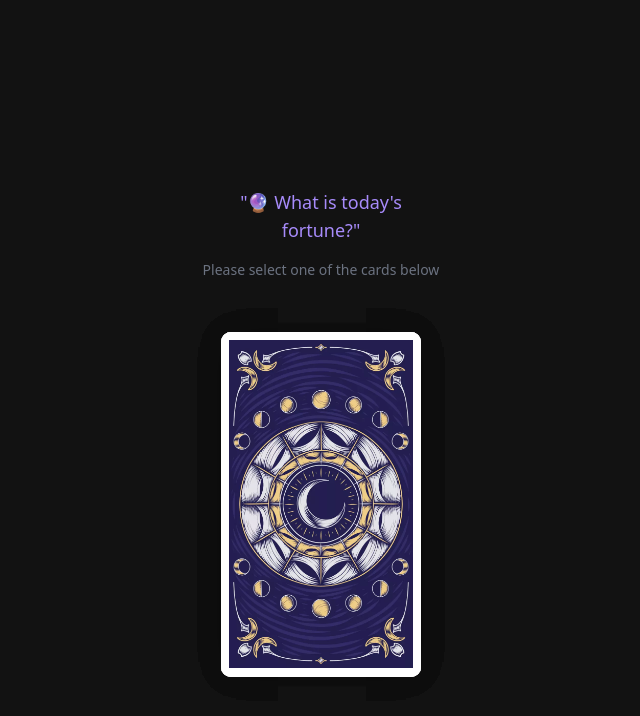
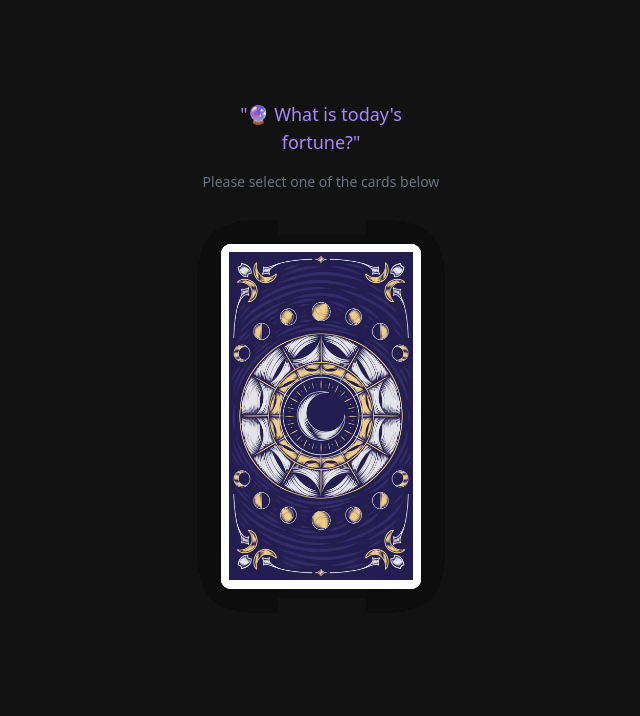
Before and after one commit to agnes0304/GPTarot, a React (Vite) app: page / in a window 1280 px wide. Both pictures are taken after a click on the item "🔮 What is today's fortune?". Shown: the top 716 px of the page, without its empty margins (319-959 px from the left). Built offline with nearby package versions, Linux system fonts and the light colour scheme.

Commit message:
modified style

```diff
--- a/src/components/CardDeck.tsx
+++ b/src/components/CardDeck.tsx
@@ -37,10 +37,8 @@ const CardDeck: FC<CardDeckProps> = ({ selectedPrompt, setCard }) => {
 
   return (
     <div>
-      <div style={fadeInStyle}>
-        <Loading />
-      </div>
-      {!isLoading && (
+      {!isLoading ? (
+        <div className="mt-[100px]">
           <div
             className="flex flex-col items-center"
             style={{ transition: "opacity 1s ease", opacity: opacity }}
@@ -64,6 +62,11 @@ const CardDeck: FC<CardDeckProps> = ({ selectedPrompt, setCard }) => {
               />
             </div>
           </div>
+        </div>
+      ) : (
+        <div style={fadeInStyle} className="grid place-items-center h-[100vh]">
+          <Loading />
+        </div>
       )}
     </div>
   );
--- a/src/index.css
+++ b/src/index.css
@@ -51,11 +51,11 @@ dd {
   margin: 0;
 }
 
-/* 일단 넣음 */
+/* 모바일 스프레드(DragSpread) 위치 문제로 각 컴포넌트 개별 적용함 */
 body {
-  display: grid;
-  place-items: center;
-  height: 100vh;
+  /* display: grid; */
+  /* place-items: center; */
+  /* height: 100vh; */
   background-color: #121212;
 }
 /* Remove list styles on ul, ol elements */
--- a/src/pages/Ask.tsx
+++ b/src/pages/Ask.tsx
@@ -28,14 +28,16 @@ const Ask: FC = () => {
   return (
     <div style={{ transition: "opacity 1s ease", opacity: opacity }}>
       {!showCardDeck && (
-        <>
+        <div className="grid place-items-center h-[100vh]">
+          <div>
             <LangToggle />
             <UserInput
               prompt={prompt}
               setPrompt={setPrompt}
               handleEnter={handleEnter}
             />
-        </>
+          </div>
+        </div>
       )}
       {showCardDeck && <CardDeck selectedPrompt={prompt} setCard={setCard} />}
     </div>
--- a/src/pages/Result.tsx
+++ b/src/pages/Result.tsx
@@ -38,6 +38,7 @@ const Result: FC = () => {
   }, []);
 
   return (
+    <div className="grid place-items-center h-[100vh]">
       <div
         className="flex flex-col items-center"
         style={{ transition: "opacity 1s ease", opacity: opacity }}
@@ -53,6 +54,7 @@ const Result: FC = () => {
         <Card />
         <Actions />
       </div>
+    </div>
   );
 };
 
```
Also changed, not shown: src/components/Loading.tsx (indentation only). Lines whose indentation alone changed are shown as unchanged.
